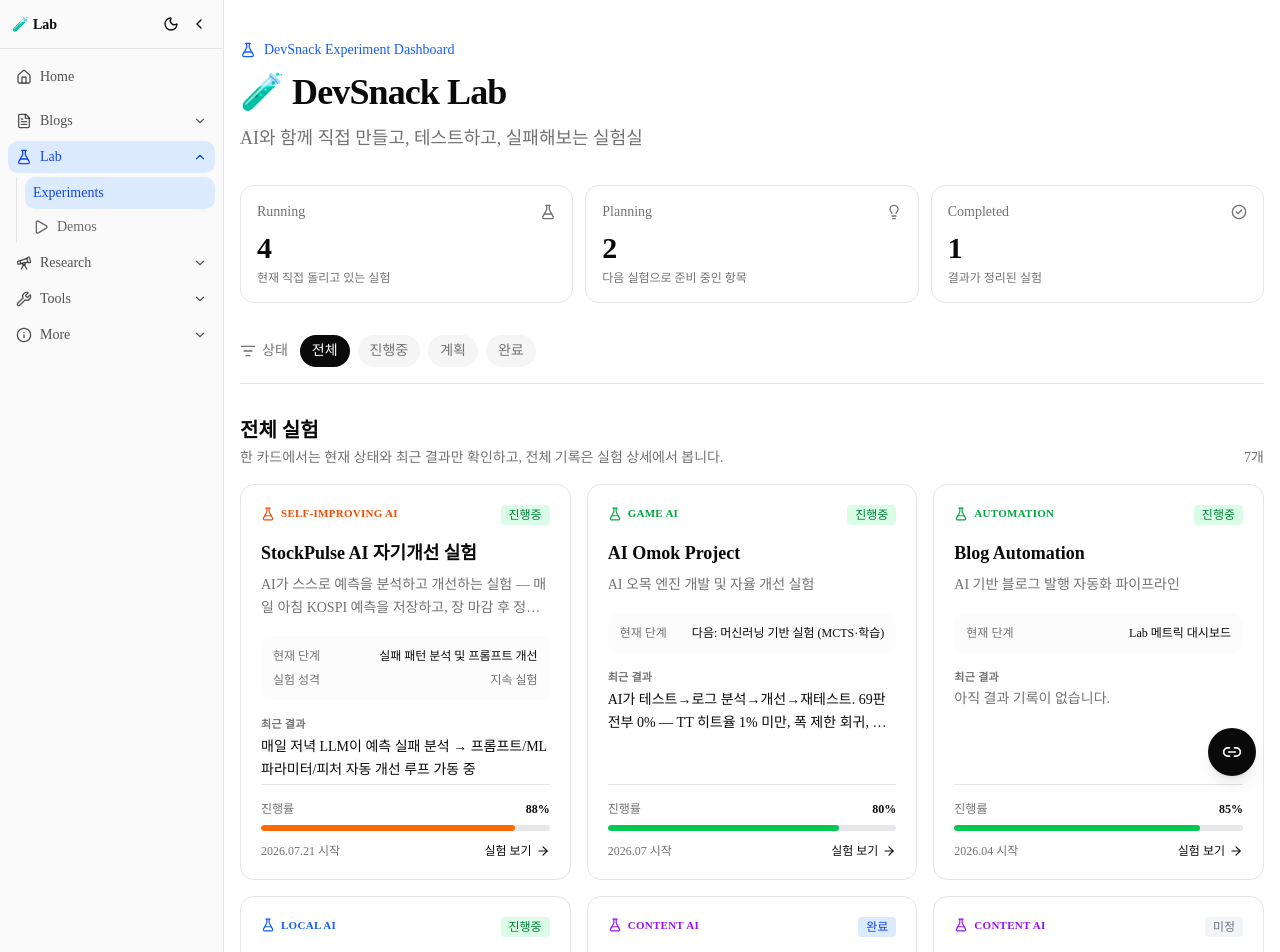
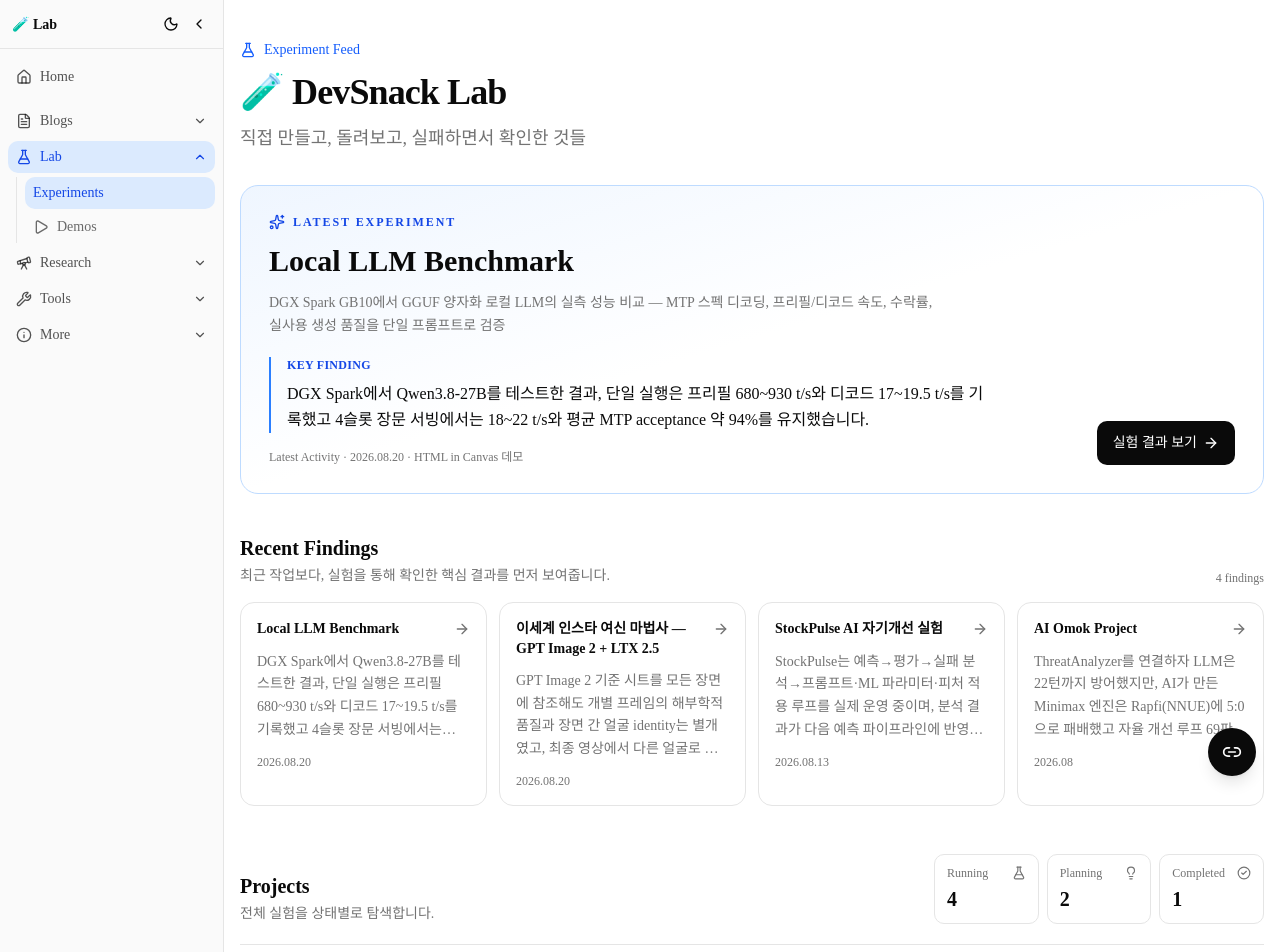
Before and after one commit to gdevsnack-ai-labs/devsnack-blog, a Next.js app: page /labs in a window 1280 px wide. Shown: the top 952 px of the page. Built offline with nearby package versions, Linux system fonts and the light colour scheme.

Commit message:
feat: shift labs toward experiment findings

```diff
--- a/src/app/labs/[id]/page.tsx
+++ b/src/app/labs/[id]/page.tsx
@@ -3,7 +3,7 @@
 import { notFound } from 'next/navigation'
 import { experiments } from '@/data/experiments'
 import { ProgressBar } from '@/components/progress-bar'
-import { getCurrentStage, getDomainLabel, getKeyResults, getLatestResult, getNature, getSortedTimeline } from '@/lib/labs'
+import { getCurrentStage, getDomainLabel, getKeyFinding, getKeyMetrics, getKeyResults, getLatestResult, getNature, getSortedTimeline } from '@/lib/labs'
 
 const STATUS_CLASS: Record<string, string> = {
   진행중: 'bg-green-100 text-green-700 dark:bg-green-900/30 dark:text-green-400',
@@ -28,7 +28,9 @@
   if (!experiment) notFound()
 
   const nature = getNature(experiment)
-  const latestResult = getLatestResult(experiment)
+  const keyFinding = getKeyFinding(experiment)
+  const latestActivity = getLatestResult(experiment)
+  const keyMetrics = getKeyMetrics(experiment)
   const keyResults = getKeyResults(experiment)
   const timeline = getSortedTimeline(experiment)
 
@@ -71,22 +73,35 @@
         </header>
 
         <main className="mt-8 space-y-8">
-          {latestResult && (
+          {(keyFinding || latestActivity) && (
             <section className="rounded-xl border border-blue-200 bg-blue-50/60 p-5 dark:border-blue-900/50 dark:bg-blue-950/20" aria-labelledby="current-finding-heading">
               <h2 id="current-finding-heading" className="text-sm font-semibold uppercase tracking-wide text-blue-700 dark:text-blue-300">Current Finding</h2>
-              <p className="mt-3 text-base leading-relaxed">{latestResult.result}</p>
+              <p className="mt-3 text-base leading-relaxed">{keyFinding || latestActivity?.result}</p>
+              {latestActivity && (
                 <p className="mt-3 text-xs text-muted-foreground">
-                {latestResult.date || '날짜 미기록'} · {latestResult.name}
+                  Latest Activity · {latestActivity.date || '날짜 미기록'} · {latestActivity.name}
                 </p>
+              )}
             </section>
           )}
 
-          {keyResults.length > 0 && (
+          {(keyMetrics.length > 0 || keyResults.length > 0) && (
             <section aria-labelledby="key-results-heading">
               <div className="mb-4 flex items-center gap-2">
                 <CheckCircle2 className="h-5 w-5 text-green-600 dark:text-green-400" />
                 <h2 id="key-results-heading" className="text-xl font-bold">Key Results</h2>
               </div>
+              {keyMetrics.length > 0 ? (
+                <div className="grid gap-3 sm:grid-cols-2 lg:grid-cols-4">
+                  {keyMetrics.map(metric => (
+                    <div key={metric.label} className="rounded-xl border border-border bg-white p-4 dark:bg-gray-900">
+                      <p className="text-xs text-muted-foreground">{metric.label}</p>
+                      <p className="mt-2 text-xl font-bold tracking-tight">{metric.value}</p>
+                      {metric.note && <p className="mt-1 text-xs text-muted-foreground">{metric.note}</p>}
+                    </div>
+                  ))}
+                </div>
+              ) : (
                 <div className="grid gap-3 md:grid-cols-3">
                   {keyResults.map(item => (
                     <div key={`${item.date}-${item.name}`} className="rounded-xl border border-border bg-white p-4 dark:bg-gray-900">
@@ -96,6 +111,7 @@
                     </div>
                   ))}
                 </div>
+              )}
             </section>
           )}
 
--- a/src/app/labs/page.tsx
+++ b/src/app/labs/page.tsx
@@ -1,17 +1,17 @@
 import Link from 'next/link'
-import { CheckCircle2, FlaskConical, ListFilter, Lightbulb } from 'lucide-react'
+import { ArrowRight, CheckCircle2, FlaskConical, Lightbulb, ListFilter, Sparkles } from 'lucide-react'
 import { LabsProjectCard } from '@/components/labs-project-card'
-import { experiments, type ExperimentCategory } from '@/data/experiments'
-import { LAB_FILTERS, parseLabFilter, type LabFilter } from '@/lib/labs'
+import { experiments, type Experiment, type ExperimentCategory } from '@/data/experiments'
+import { getFeaturedExperiment, getKeyFinding, getLatestResult, getRecentFindings, LAB_FILTERS, parseLabFilter, type LabFilter } from '@/lib/labs'
 
 export const revalidate = 60
 
 type SearchParams = Promise<{ status?: string | string[] }>
 
-const GROUP_META: Record<ExperimentCategory, { label: string; description: string; icon: typeof FlaskConical }> = {
-  running: { label: 'Running', description: '현재 직접 돌리고 있는 실험', icon: FlaskConical },
-  planning: { label: 'Planning', description: '다음 실험으로 준비 중인 항목', icon: Lightbulb },
-  completed: { label: 'Completed', description: '결과가 정리된 실험', icon: CheckCircle2 },
+const GROUP_META: Record<ExperimentCategory, { label: string; icon: typeof FlaskConical }> = {
+  running: { label: 'Running', icon: FlaskConical },
+  planning: { label: 'Planning', icon: Lightbulb },
+  completed: { label: 'Completed', icon: CheckCircle2 },
 }
 
 const FILTER_TO_CATEGORY: Record<Exclude<LabFilter, 'all'>, ExperimentCategory> = {
@@ -25,20 +25,74 @@
   return experiments.filter(experiment => experiment.category === FILTER_TO_CATEGORY[filter])
 }
 
-function SummaryCard({ category }: { category: ExperimentCategory }) {
+function CompactSummary({ category }: { category: ExperimentCategory }) {
   const meta = GROUP_META[category]
   const Icon = meta.icon
   const count = experiments.filter(experiment => experiment.category === category).length
 
   return (
-    <div className="rounded-xl border border-border bg-white p-4 dark:bg-gray-900">
-      <div className="flex items-center justify-between gap-3">
-        <span className="text-sm font-medium text-muted-foreground">{meta.label}</span>
-        <Icon className="h-4 w-4 text-muted-foreground" />
+    <div className="rounded-lg border border-border bg-white px-3 py-2.5 dark:bg-gray-900">
+      <div className="flex items-center justify-between gap-2 text-xs text-muted-foreground">
+        <span>{meta.label}</span>
+        <Icon className="h-3.5 w-3.5" />
       </div>
-      <p className="mt-2 text-3xl font-bold tracking-tight">{count}</p>
-      <p className="mt-1 text-xs text-muted-foreground">{meta.description}</p>
+      <p className="mt-1 text-xl font-bold tracking-tight">{count}</p>
     </div>
+  )
+}
+
+function FeaturedExperiment({ experiment }: { experiment: Experiment }) {
+  const finding = getKeyFinding(experiment) || getLatestResult(experiment)?.result || '핵심 발견을 정리 중인 실험입니다.'
+  const latestActivity = getLatestResult(experiment)
+
+  return (
+    <section className="mt-8 overflow-hidden rounded-2xl border border-blue-200 bg-gradient-to-br from-blue-50 via-white to-white dark:border-blue-900/60 dark:from-blue-950/30 dark:via-gray-900 dark:to-gray-900" aria-labelledby="latest-experiment-heading">
+      <div className="grid gap-6 p-5 md:grid-cols-[minmax(0,1fr)_220px] md:p-7">
+        <div>
+          <div className="flex items-center gap-2 text-xs font-semibold uppercase tracking-[0.16em] text-blue-700 dark:text-blue-300">
+            <Sparkles className="h-4 w-4" />
+            Latest Experiment
+          </div>
+          <h2 id="latest-experiment-heading" className="mt-3 text-2xl font-bold leading-tight md:text-3xl">{experiment.name}</h2>
+          <p className="mt-3 max-w-2xl text-sm leading-relaxed text-muted-foreground">{experiment.description}</p>
+
+          <div className="mt-5 border-l-2 border-blue-500 pl-4">
+            <p className="text-xs font-semibold uppercase tracking-wide text-blue-700 dark:text-blue-300">Key Finding</p>
+            <p className="mt-2 max-w-3xl text-base leading-relaxed">{finding}</p>
+          </div>
+
+          {latestActivity && (
+            <p className="mt-4 text-xs text-muted-foreground">
+              Latest Activity · {latestActivity.date || '날짜 미기록'} · {latestActivity.name}
+            </p>
+          )}
+        </div>
+
+        <div className="flex items-end md:justify-end">
+          <Link href={`/labs/${experiment.id}`} className="inline-flex w-full items-center justify-center gap-1.5 rounded-lg bg-foreground px-4 py-3 text-sm font-medium text-background no-underline transition-opacity hover:opacity-80 md:w-auto">
+            실험 결과 보기 <ArrowRight className="h-4 w-4" />
+          </Link>
+        </div>
+      </div>
+    </section>
+  )
+}
+
+function FindingCard({ experiment }: { experiment: Experiment }) {
+  const activity = getLatestResult(experiment)
+  const finding = getKeyFinding(experiment)
+
+  if (!finding) return null
+
+  return (
+    <Link href={`/labs/${experiment.id}`} className="group rounded-xl border border-border bg-white p-4 no-underline transition-colors hover:border-blue-300 dark:bg-gray-900 dark:hover:border-blue-700">
+      <div className="flex items-start justify-between gap-3">
+        <h3 className="line-clamp-2 text-sm font-bold leading-snug group-hover:text-blue-600 dark:group-hover:text-blue-400">{experiment.name}</h3>
+        <ArrowRight className="mt-0.5 h-4 w-4 shrink-0 text-muted-foreground transition-transform group-hover:translate-x-0.5" />
+      </div>
+      <p className="mt-3 line-clamp-4 text-sm leading-relaxed text-muted-foreground">{finding}</p>
+      <p className="mt-3 text-xs text-muted-foreground">{activity?.date || '날짜 미기록'}</p>
+    </Link>
   )
 }
 
@@ -47,6 +101,8 @@
   const filter = parseLabFilter(params.status)
   const visibleExperiments = filterExperiments(filter)
   const activeFilter = LAB_FILTERS.find(item => item.key === filter)?.label || '전체'
+  const featuredExperiment = getFeaturedExperiment(experiments)
+  const recentFindings = getRecentFindings(experiments)
 
   return (
     <div className="min-h-screen bg-background">
@@ -54,22 +110,45 @@
         <header className="max-w-3xl">
           <div className="flex items-center gap-2 text-sm font-medium text-blue-600 dark:text-blue-400">
             <FlaskConical className="h-4 w-4" />
-            DevSnack Experiment Dashboard
+            Experiment Feed
           </div>
           <h1 className="mt-3 text-3xl font-bold tracking-tight md:text-4xl">🧪 DevSnack Lab</h1>
           <p className="mt-3 text-base leading-relaxed text-muted-foreground md:text-lg">
-            AI와 함께 직접 만들고, 테스트하고, 실패해보는 실험실
+            직접 만들고, 돌려보고, 실패하면서 확인한 것들
           </p>
         </header>
 
-        <section aria-label="실험 요약" className="mt-8 grid gap-3 sm:grid-cols-3">
-          <SummaryCard category="running" />
-          <SummaryCard category="planning" />
-          <SummaryCard category="completed" />
+        {featuredExperiment && <FeaturedExperiment experiment={featuredExperiment} />}
+
+        {recentFindings.length > 0 && (
+          <section className="mt-10" aria-labelledby="recent-findings-heading">
+            <div className="mb-4 flex items-end justify-between gap-3">
+              <div>
+                <h2 id="recent-findings-heading" className="text-xl font-bold">Recent Findings</h2>
+                <p className="mt-1 text-sm text-muted-foreground">최근 작업보다, 실험을 통해 확인한 핵심 결과를 먼저 보여줍니다.</p>
+              </div>
+              <span className="shrink-0 text-xs text-muted-foreground">{recentFindings.length} findings</span>
+            </div>
+            <div className="grid gap-3 sm:grid-cols-2 xl:grid-cols-4">
+              {recentFindings.map(experiment => <FindingCard key={experiment.id} experiment={experiment} />)}
+            </div>
           </section>
+        )}
 
-        <section className="mt-8 border-b border-border pb-4" aria-label="실험 필터">
-          <div className="flex flex-wrap items-center gap-2">
+        <section className="mt-12" aria-labelledby="labs-projects-heading">
+          <div className="flex flex-col gap-4 border-b border-border pb-5 md:flex-row md:items-end md:justify-between">
+            <div>
+              <h2 id="labs-projects-heading" className="text-xl font-bold">Projects</h2>
+              <p className="mt-1 text-sm text-muted-foreground">전체 실험을 상태별로 탐색합니다.</p>
+            </div>
+            <div className="grid grid-cols-3 gap-2 md:w-[330px]">
+              <CompactSummary category="running" />
+              <CompactSummary category="planning" />
+              <CompactSummary category="completed" />
+            </div>
+          </div>
+
+          <div className="mt-5 flex flex-wrap items-center gap-2" aria-label="실험 필터">
             <div className="mr-1 flex items-center gap-1.5 text-sm font-medium text-muted-foreground">
               <ListFilter className="h-4 w-4" />
               상태
@@ -92,33 +171,21 @@
                 </Link>
               )
             })}
-          </div>
-        </section>
-
-        <section className="mt-8" aria-labelledby="labs-projects-heading">
-          <div className="mb-4 flex items-end justify-between gap-3">
-            <div>
-              <h2 id="labs-projects-heading" className="text-xl font-bold">{activeFilter} 실험</h2>
-              <p className="mt-1 text-sm text-muted-foreground">
-                한 카드에서는 현재 상태와 최근 결과만 확인하고, 전체 기록은 실험 상세에서 봅니다.
-              </p>
-            </div>
-            <span className="shrink-0 text-sm text-muted-foreground">{visibleExperiments.length}개</span>
+            <span className="ml-auto text-sm text-muted-foreground">{activeFilter} {visibleExperiments.length}개</span>
           </div>
 
+          <div className="mt-5">
             {visibleExperiments.length > 0 ? (
               <div className="grid gap-4 sm:grid-cols-2 lg:grid-cols-3">
-              {visibleExperiments.map(experiment => (
-                <LabsProjectCard key={experiment.id} experiment={experiment} />
-              ))}
+                {visibleExperiments.map(experiment => <LabsProjectCard key={experiment.id} experiment={experiment} />)}
               </div>
             ) : (
               <div className="rounded-xl border border-dashed border-border p-10 text-center text-sm text-muted-foreground">
                 이 상태의 실험이 없습니다.
               </div>
             )}
+          </div>
         </section>
-
       </div>
     </div>
   )
--- a/src/components/labs-project-card.tsx
+++ b/src/components/labs-project-card.tsx
@@ -1,8 +1,7 @@
 import Link from 'next/link'
 import { ArrowRight, FlaskConical } from 'lucide-react'
-import { ProgressBar } from './progress-bar'
 import type { Experiment } from '@/data/experiments'
-import { getCurrentStage, getDomainLabel, getLatestResult, getNature } from '@/lib/labs'
+import { getDomainLabel, getKeyFinding, getLatestResult } from '@/lib/labs'
 
 const STATUS_CLASS: Record<string, string> = {
   진행중: 'bg-green-100 text-green-700 dark:bg-green-900/30 dark:text-green-400',
@@ -20,15 +19,14 @@
 }
 
 export function LabsProjectCard({ experiment }: { experiment: Experiment }) {
-  const latestResult = getLatestResult(experiment)
-  const currentStage = getCurrentStage(experiment)
-  const nature = getNature(experiment)
+  const keyFinding = getKeyFinding(experiment)
+  const latestActivity = getLatestResult(experiment)
   const categoryClass = CATEGORY_CLASS[experiment.color] || CATEGORY_CLASS.blue
 
   return (
     <Link
       href={`/labs/${experiment.id}`}
-      className="group flex h-full min-h-[352px] flex-col rounded-xl border border-border bg-white p-5 no-underline transition-all hover:-translate-y-0.5 hover:border-blue-300 hover:shadow-md dark:bg-gray-900 dark:hover:border-blue-700"
+      className="group flex h-full min-h-[286px] flex-col rounded-xl border border-border bg-white p-5 no-underline transition-all hover:-translate-y-0.5 hover:border-blue-300 hover:shadow-md dark:bg-gray-900 dark:hover:border-blue-700"
     >
       <div className="flex items-start justify-between gap-3">
         <div className={`flex min-w-0 items-center gap-1.5 text-[11px] font-semibold uppercase tracking-wide ${categoryClass}`}>
@@ -47,40 +45,20 @@
         {experiment.description}
       </p>
 
-      <div className="mt-4 space-y-2 rounded-lg bg-muted/35 p-3">
-        <div className="flex items-start justify-between gap-3 text-xs">
-          <span className="shrink-0 text-muted-foreground">현재 단계</span>
-          <span className="line-clamp-2 text-right font-medium">{currentStage}</span>
-        </div>
-        {nature.openEnded && (
-          <div className="flex items-start justify-between gap-3 text-xs">
-            <span className="shrink-0 text-muted-foreground">실험 성격</span>
-            <span className="line-clamp-2 text-right text-muted-foreground">{nature.label}</span>
-          </div>
-        )}
+      <div className="mt-4 flex-1 rounded-lg border-l-2 border-blue-400 bg-blue-50/60 px-3 py-2.5 dark:border-blue-600 dark:bg-blue-950/20">
+        <p className="text-[11px] font-semibold uppercase tracking-wide text-blue-700 dark:text-blue-300">Key Finding</p>
+        <p className="mt-1 line-clamp-4 text-sm leading-relaxed text-foreground">
+          {keyFinding || '핵심 발견을 정리 중인 실험입니다.'}
+        </p>
       </div>
 
-      <div className="mt-4 min-h-[68px]">
-        <p className="text-[11px] font-semibold uppercase tracking-wide text-muted-foreground">최근 결과</p>
-        {latestResult ? (
-          <p className="mt-1 line-clamp-2 text-sm leading-relaxed">{latestResult.result}</p>
-        ) : (
-          <p className="mt-1 text-sm text-muted-foreground">아직 결과 기록이 없습니다.</p>
-        )}
-      </div>
-
-      <div className="mt-auto border-t border-border pt-4">
-        <div className="mb-2 flex items-center justify-between text-xs text-muted-foreground">
-          <span>진행률</span>
-          <span className="font-semibold text-foreground">{experiment.progress}%</span>
-        </div>
-        <ProgressBar value={experiment.progress} color={experiment.color} size="sm" />
-        <div className="mt-3 flex items-center justify-between gap-3 text-xs text-muted-foreground">
-          <span>{experiment.startedAt ? `${experiment.startedAt} 시작` : '시작일 미정'}</span>
-          <span className="inline-flex items-center gap-1 font-medium text-foreground transition-colors group-hover:text-blue-600 dark:group-hover:text-blue-400">
-            실험 보기 <ArrowRight className="h-3.5 w-3.5 transition-transform group-hover:translate-x-0.5" />
-          </span>
-        </div>
+      <div className="mt-4 flex items-center justify-between gap-3 border-t border-border pt-3 text-xs text-muted-foreground">
+        <span>
+          {latestActivity?.date ? `최근 활동 ${latestActivity.date}` : experiment.startedAt ? `${experiment.startedAt} 시작` : '기록 준비 중'}
+        </span>
+        <span className="inline-flex shrink-0 items-center gap-1 font-medium text-foreground transition-colors group-hover:text-blue-600 dark:group-hover:text-blue-400">
+          실험 보기 <ArrowRight className="h-3.5 w-3.5 transition-transform group-hover:translate-x-0.5" />
+        </span>
       </div>
     </Link>
   )
--- a/src/lib/labs.ts
+++ b/src/lib/labs.ts
@@ -31,6 +31,51 @@
     label: '확장형 벤치마크',
     description: '모델별 하위 실험을 계속 추가할 수 있는 실험군입니다.',
     openEnded: true,
+  },
+}
+
+export interface LabMetric {
+  label: string
+  value: string
+  note?: string
+}
+
+interface LabKnowledge {
+  keyFinding: string
+  metrics?: LabMetric[]
+  showInFindings: boolean
+}
+
+/**
+ * Activity 로그에서 자동 계산할 수 없는 "가장 중요한 발견"을 관리합니다.
+ * 원본 experiments.ts를 복제하지 않고, 공개 화면용 의미 레이어만 별도로 둡니다.
+ */
+const LAB_KNOWLEDGE: Record<string, LabKnowledge> = {
+  'local-llm-benchmark': {
+    keyFinding: 'DGX Spark에서 Qwen3.8-27B를 테스트한 결과, 단일 실행은 프리필 680~930 t/s와 디코드 17~19.5 t/s를 기록했고 4슬롯 장문 서빙에서는 18~22 t/s와 평균 MTP acceptance 약 94%를 유지했습니다.',
+    metrics: [
+      { label: 'Prefill', value: '680~930 t/s', note: '단일 실행' },
+      { label: 'Decode', value: '17~19.5 t/s', note: '단일 실행' },
+      { label: 'MTP acceptance', value: '93.1%', note: '단일 테스트' },
+      { label: '4-slot 장문 생성', value: '18~22 t/s', note: '평균 acceptance 약 94%' },
+    ],
+    showInFindings: true,
+  },
+  'ai-omok': {
+    keyFinding: 'ThreatAnalyzer를 연결하자 LLM은 22턴까지 방어했지만, AI가 만든 Minimax 엔진은 Rapfi(NNUE)에 5:0으로 패배했고 자율 개선 루프 69판에서도 승률 0%였습니다.',
+    showInFindings: true,
+  },
+  'stockpulse-ai-self-improvement': {
+    keyFinding: 'StockPulse는 예측→평가→실패 분석→프롬프트·ML 파라미터·피처 적용 루프를 실제 운영 중이며, 분석 결과가 다음 예측 파이프라인에 반영되는 자기개선 실험입니다.',
+    showInFindings: true,
+  },
+  'isekai-instagram-mage-experiment': {
+    keyFinding: 'GPT Image 2 기준 시트를 모든 장면에 참조해도 개별 프레임의 해부학적 품질과 장면 간 얼굴 identity는 별개였고, 최종 영상에서 다른 얼굴로 변하는 현상을 확인했습니다.',
+    showInFindings: true,
+  },
+  blog: {
+    keyFinding: 'Hermes Agent와 로컬 LLM을 연결한 발행·분석 파이프라인이 실제 운영 중이며, 반복 작업 자동화와 Lab 결과 기록을 함께 검증하고 있습니다.',
+    showInFindings: false,
   },
 }
 
@@ -80,6 +125,39 @@
   return getSortedTimeline(experiment).filter(isActualResult).slice(0, limit)
 }
 
+export function getKeyFinding(experiment: Experiment): string | undefined {
+  return LAB_KNOWLEDGE[experiment.id]?.keyFinding
+}
+
+export function getKeyMetrics(experiment: Experiment): LabMetric[] {
+  return LAB_KNOWLEDGE[experiment.id]?.metrics || []
+}
+
+function sortByImportanceAndActivity(a: Experiment, b: Experiment): number {
+  const dateDiff = getTimelineDateKey(getLatestResult(b)?.date) - getTimelineDateKey(getLatestResult(a)?.date)
+  if (dateDiff) return dateDiff
+
+  const activeDiff = Number(b.category === 'running') - Number(a.category === 'running')
+  if (activeDiff) return activeDiff
+
+  return Number(Boolean(getKeyFinding(b))) - Number(Boolean(getKeyFinding(a)))
+}
+
+/** 최신 활동을 우선하되, 같은 날짜에는 현재 진행 중인 실험을 대표 실험으로 선택합니다. */
+export function getFeaturedExperiment(experiments: Experiment[]): Experiment | undefined {
+  return experiments
+    .filter(experiment => !experiment.isDummy && Boolean(getLatestResult(experiment)))
+    .sort(sortByImportanceAndActivity)[0]
+}
+
+/** 핵심 발견이 별도로 정리된 실험만 결과 피드에 노출합니다. */
+export function getRecentFindings(experiments: Experiment[], limit = 4): Experiment[] {
+  return experiments
+    .filter(experiment => !experiment.isDummy && LAB_KNOWLEDGE[experiment.id]?.showInFindings)
+    .sort(sortByImportanceAndActivity)
+    .slice(0, limit)
+}
+
 /** 카드에 표시할 현재 단계. 진행중 항목을 우선하고, 없으면 다음 계획을 표시합니다. */
 export function getCurrentStage(experiment: Experiment): string {
   const active = (experiment.timeline || []).find(item => item.status === '진행중')
```
Also changed, not shown: 1 other file (tests, documents, lock files or other folders). Lines whose indentation alone changed are shown as unchanged.
